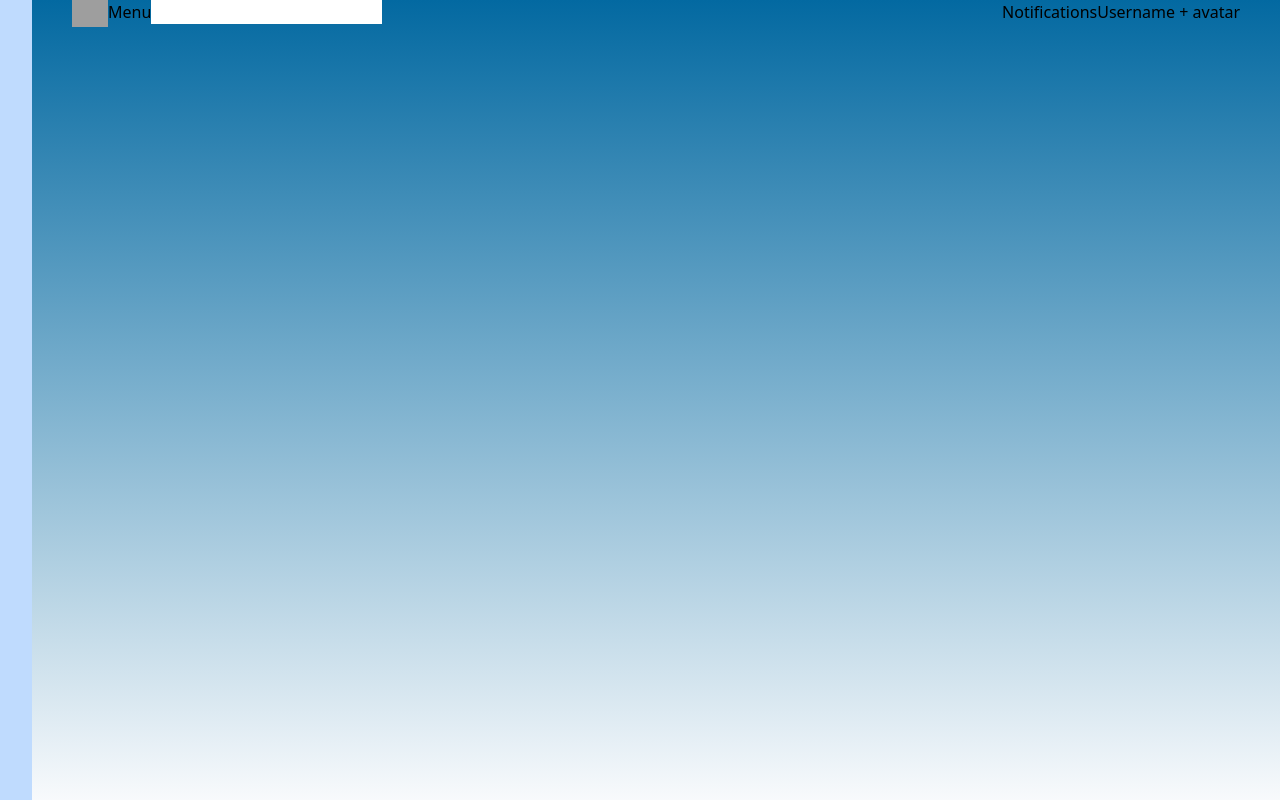
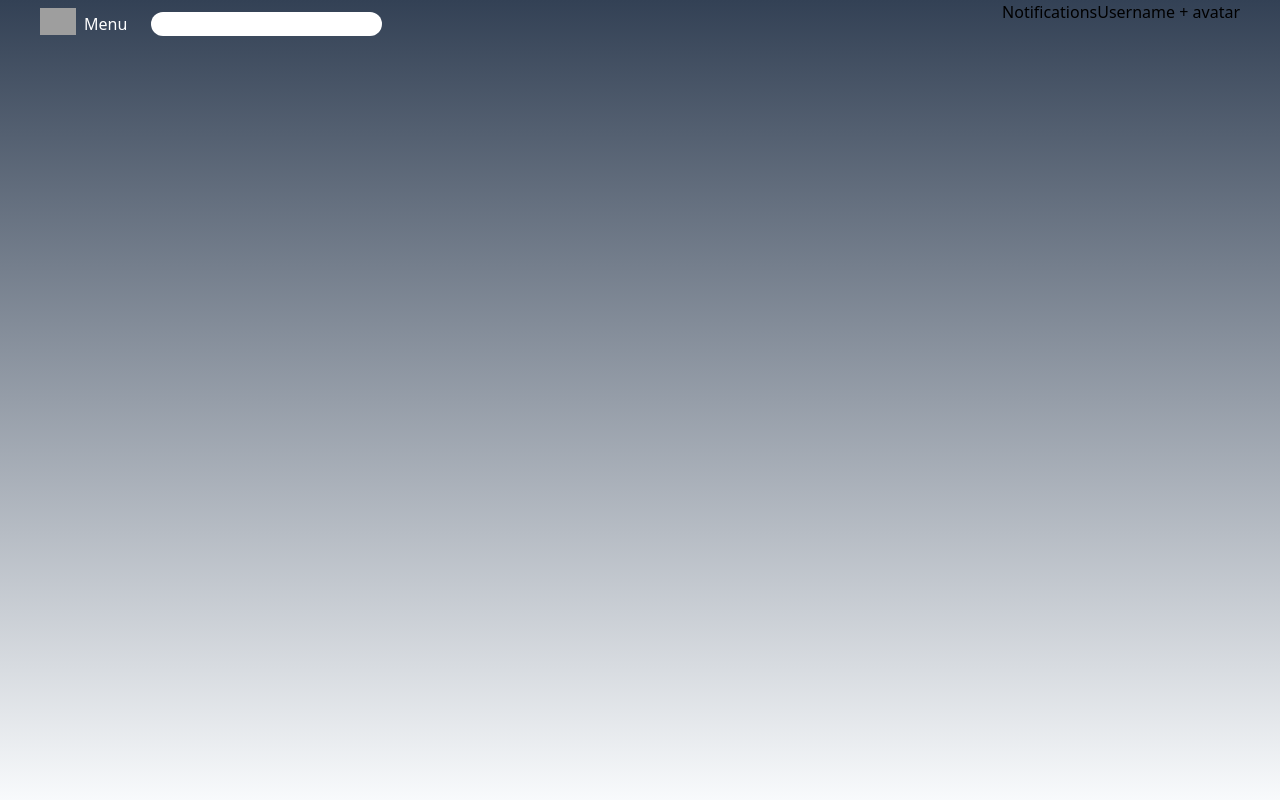
Before and after one commit to Arayanmemon/ngo-website, a React (Vite) app: page / in a window 1280 px wide. Built offline with nearby package versions, Linux system fonts and the light colour scheme; grey boxes are pictures that could not be loaded.

Commit message:
dashboard content setup

```diff
--- a/src/App.jsx
+++ b/src/App.jsx
@@ -6,7 +6,7 @@ export default function App() {
   const [open, setOpen] = useState();
   return (
     <div
-      className="body bg-gradient-to-b from-sky-700 to-slate-50 min-h-[100vh]"
+      className="body bg-gradient-to-b from-slate-700 to-slate-50 min-h-[100vh]"
       style={{
         backgroundColor:
           "linear-gradient(180deg, #1C244D 0%, rgba(58, 143, 143, 0) 100%)",
@@ -15,8 +15,8 @@ export default function App() {
       {/* SIDEAR */}
       <div className="flex flex-row">
         <div
-          className={`h-screen bg-blue-200 px-4  ${
-            open ? "w-72" : "w-0 px-0"
+          className={`h-screen bg-blue-200 ${
+            open ? "w-72 px-4" : "w-0 px-0"
           } duration-700 `}
         >
           <div className={`${open ? "flex" : "hidden"} flex flex-col w-full `}>
@@ -36,15 +36,15 @@ export default function App() {
         <div className="w-full">
           {/* NAVBAR */}
           <div className="flex flex-row w-full px-10 justify-between">
-            <div className="flex flex-row">
+            <div className="flex flex-row  gap-2 mt-2">
               <div>
                 <button onClick={() => setOpen(!open)}>
                   <img src={hamburger} className="w-9" />
                 </button>
               </div>
-              <div>Menu</div>
+              <div className="text-white my-1">Menu</div>
               <div>
-                <input type="text" />
+                <input type="text" className="mx-4 my-1 rounded-xl" />
               </div>
             </div>
             <div className="flex flex-row">
```
Also changed, not shown: 1 other file (tests, documents, lock files or other folders).
